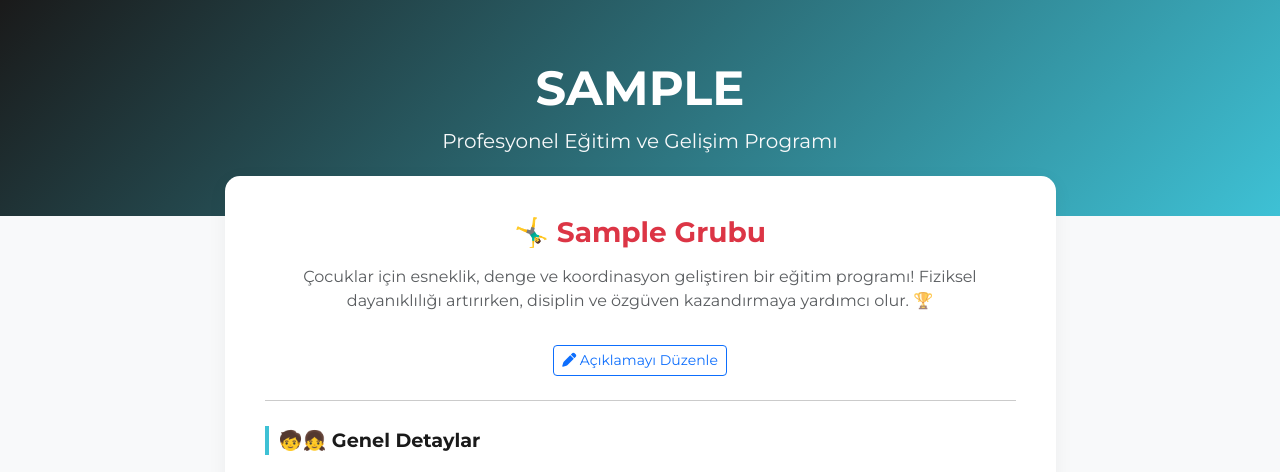
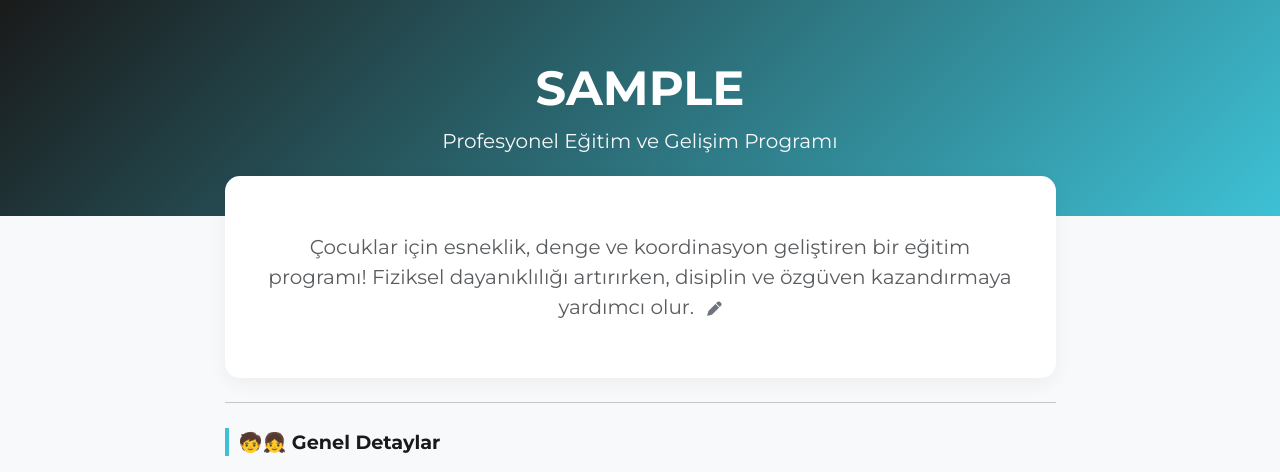
Before and after one commit to novartgymnastics/Novart, a Flask app: template templates/brans_detay.html in a window 1280 px wide. Shown: the top 472 px of the page. Run offline with Flask 3, Linux system fonts and the light colour scheme; tables that the repository leaves empty hold one stand-in row (values such as "Sample post"); the template is opened without the code that fills it: values that come from a table or form of the project are taken from there, most other values are stand-ins (such as "Sample title", 1, 10 or a date in 2020).

Commit message:
Update brans_detay.html

```diff
--- a/templates/brans_detay.html
+++ b/templates/brans_detay.html
@@ -36,24 +36,22 @@
                 <div class="content-box">
 
                     <!-- Giriş Yazısı -->
-                    <div class="text-center mb-4">
-                        <h3 class="fw-bold text-danger mb-3">🤸‍♂️ {{ brans_adi }} Grubu</h3>
-                        <p class="text-muted lead fs-6">Çocuklar için esneklik, denge ve koordinasyon geliştiren bir eğitim programı! Fiziksel dayanıklılığı artırırken, disiplin ve özgüven kazandırmaya yardımcı olur. 🏆</p>
-                        <div class="brans-aciklama-alani my-4">
-    <!-- Veritabanından gelen açıklama metni -->
-    <p id="aciklama-metin" class="lead text-danger mb-3">
-        {{ brans.aciklama  }}
+                    <div class="text-center my-3 position-relative">
+    <!-- Var Olan Açıklama ve Yanında Minik Kalem İkonu -->
+    <p class="lead text-muted d-inline" id="aciklama-metin">
+        {{ brans.aciklama or "Çocuklar için esneklik, denge ve koordinasyon geliştiren bir eğitim programı! Fiziksel dayanıklılığı artırırken, disiplin ve özgüven kazandırmaya yardımcı olur." }}
     </p>
 
-    <!-- Düzenleme Butonu -->
-    <button class="btn btn-sm btn-outline-primary mt-2" onclick="aciklamaDuzenlemeyiAc()">
-        <i class="fa-solid fa-pen"></i> Açıklamayı Düzenle
-    </button>
+    <!-- Alttaki detaylara benzeyen kalem ikonu -->
+    <i class="fa-solid fa-pen text-secondary ms-2" style="cursor: pointer; font-size: 0.9rem;" onclick="aciklamaDuzenlemeyiAc()" title="Düzenle"></i>
 
     <!-- Düzenleme Kutusu (Başta gizli) -->
-    <div id="aciklama-duzenleme-alani" class="d-none mt-3">
-        <textarea id="yeni-aciklama" class="form-control" rows="4">{{ brans.aciklama }}</textarea>
-        <button class="btn btn-success btn-sm mt-2" onclick="kaydetAciklama({{ brans.id }})">Kaydet</button>
+    <div id="aciklama-duzenleme-alani" class="d-none mt-3 mx-auto" style="max-width: 600px;">
+        <textarea id="yeni-aciklama" class="form-control text-center" rows="3">{{ brans.aciklama or '' }}</textarea>
+        <div class="mt-2">
+            <button class="btn btn-success btn-sm" onclick="kaydetAciklama({{ brans.id }})">Kaydet</button>
+            <button class="btn btn-secondary btn-sm ms-2" onclick="document.getElementById('aciklama-duzenleme-alani').classList.add('d-none')">İptal</button>
+        </div>
     </div>
 </div>
                     </div>
```
